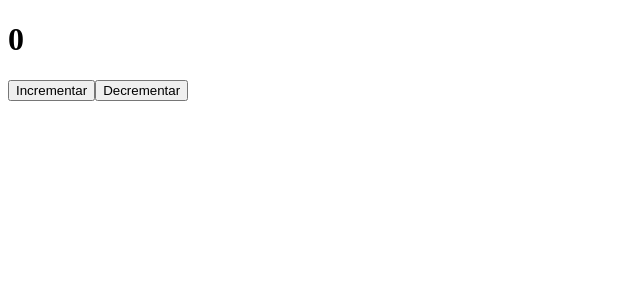
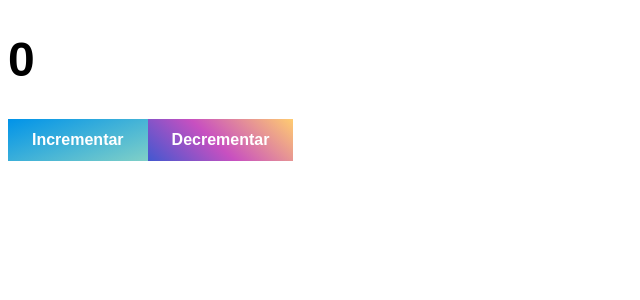
Before and after one commit to Marcelocoelhop/teste-pratico, a Next.js app in the folder next-react/: page / in a window 1280 px wide. Shown: the top 300 px of the page, without its empty margins (0-640 px from the left). Built offline with nearby package versions, Linux system fonts and the light colour scheme.

Commit message:
feat: terminado teste react e next

```diff
--- a/next-react/pages/index.js
+++ b/next-react/pages/index.js
@@ -1,24 +1,33 @@
 import { useState } from "react";
+import styles from "./styles.module.css";
 
 export default function Contador() {
   const [count, setCount] = useState(0);
 
-  const increment = () => {};
+  const increment = (value) => {
+    value += 1;
+    setCount(value++);
+  };
 
-  const decrement = () => {};
+  const decrement = (value) => {
+    value -= 1;
+    setCount(value++);
+  };
 
   return (
     <div>
-      <h1>0</h1>
+      <h1 className={styles.Text}>{count}</h1>
       <button
-        type='button'
-        onClick={increment}
+        className={`${styles.Button} ${styles.Increment}`}
+        type="button"
+        onClick={() => increment(count)}
       >
         Incrementar
       </button>
       <button
-        type='button'
-        onClick={decrement}
+        className={`${styles.Button} ${styles.Decrement}`}
+        type="button"
+        onClick={() => decrement(count)}
       >
         Decrementar
       </button>
--- /dev/null
+++ b/next-react/pages/styles.module.css
@@ -0,0 +1,33 @@
+.Text {
+  font-size: 48px;
+  font-family: Arial, Helvetica, sans-serif;
+}
+
+.Button {
+  border: none;
+  padding: 12px 24px;
+  color: white;
+  font-size: 16px;
+  font-weight: bold;
+}
+
+.Button:hover {
+  border-bottom: 2px solid black;
+}
+
+.Button:focus {
+  outline: none;
+}
+
+.Increment {
+  background-image: linear-gradient(160deg, #0093e9 0%, #80d0c7 100%);
+}
+
+.Decrement {
+  background-image: linear-gradient(
+    43deg,
+    #4158d0 0%,
+    #c850c0 46%,
+    #ffcc70 100%
+  );
+}
```
Also changed, not shown: next-react/package.json (line endings or trailing spaces).
